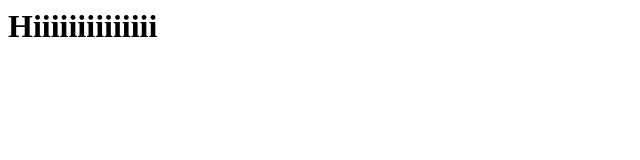
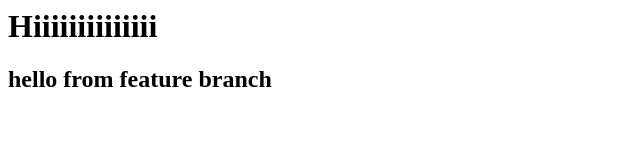
Before and after one commit to tusharkharat03/localrepo, a plain HTML site: page index.html in a window 1280 px wide. Shown: the whole page, without its empty margins (0-640 px from the left). Drawn offline with Linux system fonts and the light colour scheme.

Commit message:
feature branch updated

```diff
--- a/index.html
+++ b/index.html
@@ -1 +1,2 @@
 <h1>Hiiiiiiiiiiiiii</h1>
+<h2>hello from feature branch</h2>
```
